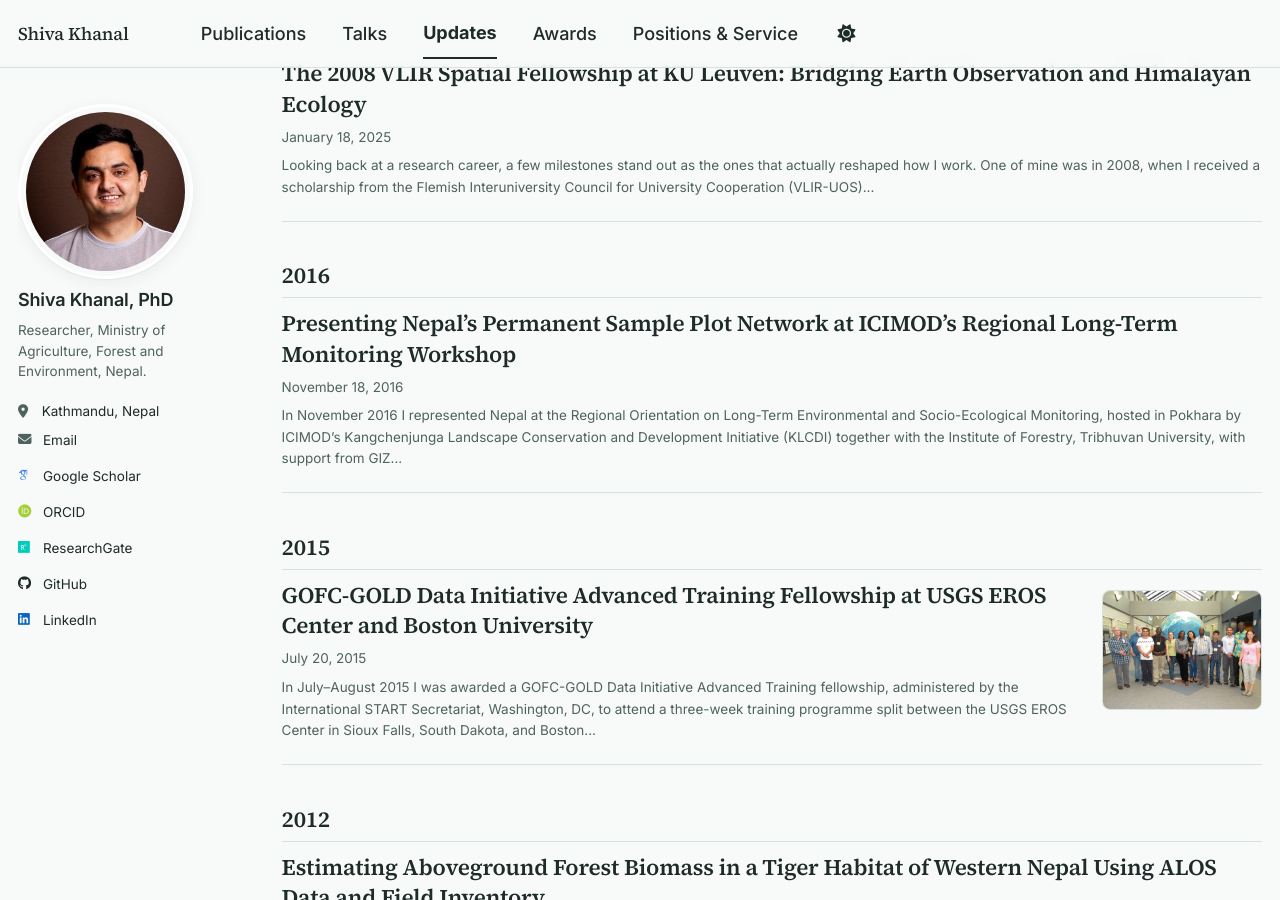
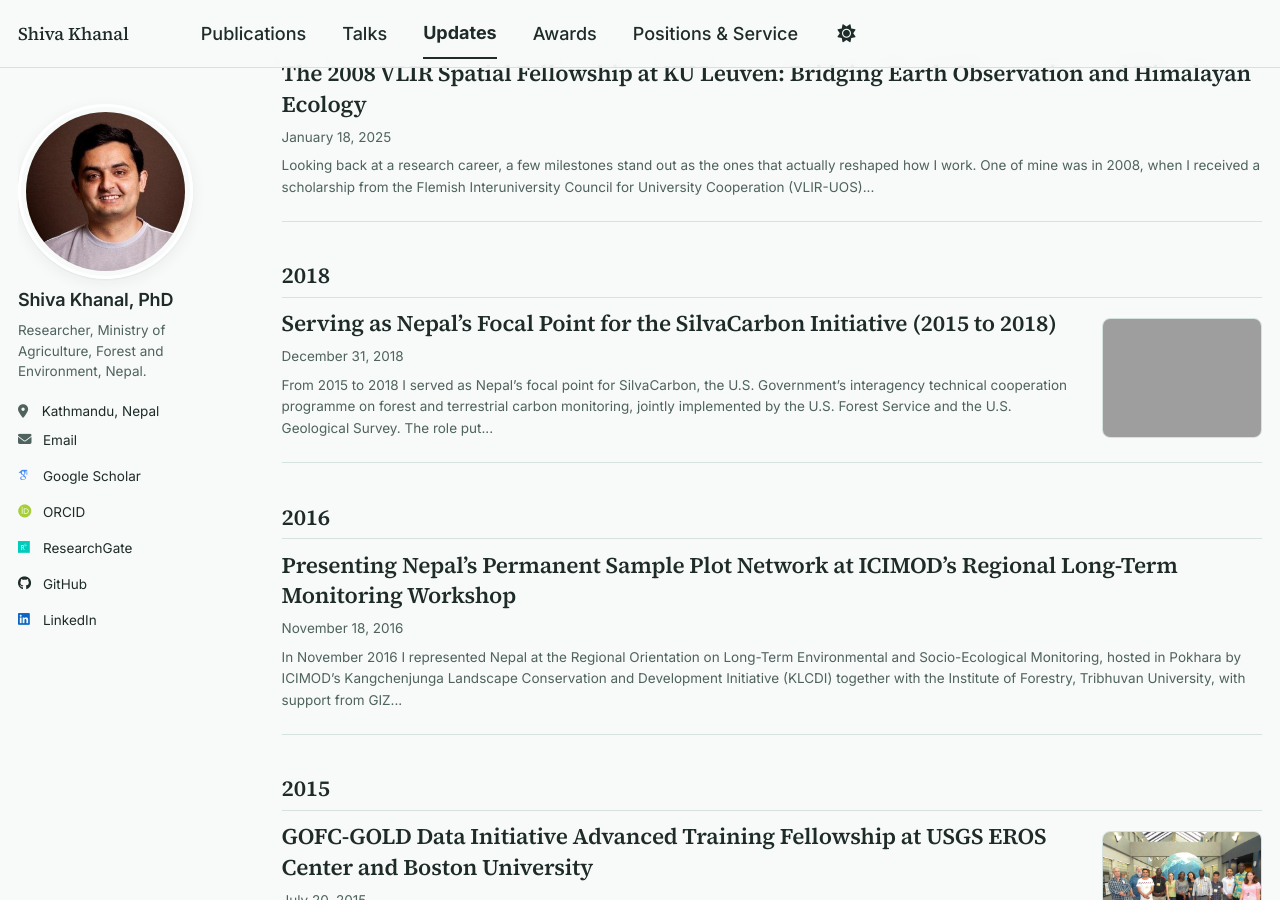
Before and after one commit to shivakhanal/shivakhanal.github.io, a Jekyll site: the page built from _pages/year-archive.html, in a window 1280 px wide and 900 px high, scrolled down 1636 px. Built offline with Jekyll 4.4.1, drawn with Linux system fonts in a browser that asks for light colours; some web fonts are replaced; a script that is not in the unit is left out; some of the changed lines change nothing that is shown.

Commit message:
silvacarbon

```diff
--- a/_data/positions.yml
+++ b/_data/positions.yml
@@ -38,6 +38,13 @@
   end: ""
   description: ""
 
+- title: "Focal Point"
+  organization: "SilvaCarbon Initiative, Nepal"
+  link: "/activities/silvacarbon-focal-point-nepal/"
+  start: "2015"
+  end: "2018"
+  description: "Coordinated national capacity building and research initiatives in forest carbon monitoring, including tree cover mapping with UMD GLAD and LiDAR analysis with USFS, alongside Woods Hole Research Center, FAO, the World Bank and GFOI. <a href=\"/activities/silvacarbon-focal-point-nepal/\">Read more</a>"
+
 - title: "Other Engagements"
   organization: ""
   start: ""
--- /dev/null
+++ b/_posts/2018-12-31-silvacarbon-focal-point-nepal.md
@@ -0,0 +1,34 @@
+---
+title: "Serving as Nepal's Focal Point for the SilvaCarbon Initiative (2015 to 2018)"
+date: 2018-12-31
+categories: activities
+tags: [SilvaCarbon, forest-monitoring, REDD+, MRV, LiDAR, tree-cover, GLAD, GFOI, capacity-building, Nepal]
+---
+
+From 2015 to 2018 I served as Nepal's focal point for [SilvaCarbon](https://www.usgs.gov/silvacarbon/), the U.S. Government's interagency technical cooperation programme on forest and terrestrial carbon monitoring, jointly implemented by the [U.S. Forest Service](https://www.fs.usda.gov/about-agency/international-programs) and the [U.S. Geological Survey](https://www.usgs.gov/). The role put me at the meeting point between Nepal's forest monitoring needs and a wide network of international scientists and agencies, and it shaped much of how I approach forest carbon work today.
+
+<!-- Optional photo. Copy the image file into /images/ first, then update the filename here. -->
+<!-- ![SilvaCarbon activity in Nepal](/images/silvacarbon-nepal.jpg){: width="600"} -->
+
+## National capacity building
+
+A large part of the job was coordination: identifying where Nepal's national forest monitoring system needed support, matching those gaps with the right technical partners, and making sure that training translated into routine work inside government. Over these years that meant workshops, hands-on sessions and follow-up support on satellite data processing, forest change mapping, accuracy assessment and area estimation, and the use of field inventory data alongside remote sensing for REDD+ measurement, reporting and verification (MRV).
+
+<!-- Add one or two concrete examples here, e.g. a named training, number of participants, or the institutions involved. -->
+
+## Research initiatives
+
+Alongside training, the programme opened the door to several research collaborations:
+
+- **Tree cover mapping with UMD GLAD.** Work with the [Global Land Analysis and Discovery (GLAD) lab](https://glad.umd.edu/) at the University of Maryland on national tree cover extent and change mapping, a collaboration that began in 2016 and later grew into the [GLAD system implementation project for Nepal](https://glad.umd.edu/projects/implementing-global-land-cover-analysis-and-discovery-glad-system-improved-forest-cover).
+- **LiDAR analysis with the U.S. Forest Service.** Analysis of airborne LiDAR data with USFS scientists to improve estimates of forest structure and aboveground biomass.
+- **Woods Hole Research Center.** Collaboration with the [Woods Hole Research Center](https://www.woodwellclimate.org/) (now Woodwell Climate Research Center) on forest biomass and carbon mapping.
+- **FAO.** Technical exchange with the [Food and Agriculture Organization](https://www.fao.org/forestry/en/) on national forest monitoring tools and methods.
+- **World Bank.** Engagement linked to the World Bank's [Forest Carbon Partnership Facility](https://www.forestcarbonpartnership.org/) and Nepal's REDD+ readiness and emission reductions programme.
+- **GFOI.** Participation in the [Global Forest Observations Initiative](https://www.reddcompass.org/), including the [GFOI Capacity Building Summit](https://servir.icimod.org/events/gfoi-capacity-building-summit-supporting-efforts-to-build-national-forest-monitoring-systems/) hosted at ICIMOD in Kathmandu in September 2017, which brought together countries and partners from Asia, Africa and the Americas to align support for national forest monitoring systems.
+
+<!-- Please check and sharpen each bullet above with what you specifically did (e.g. study area, outputs, a paper or report link). -->
+
+## Looking back
+
+Being the focal point taught me that capacity building works best when it is tied to real national products. The tree cover maps, LiDAR biomass models and MRV discussions from this period fed into Nepal's later forest reference level and land cover monitoring work, and the relationships built with GLAD, USFS and others have continued well beyond the life of the role.
```
